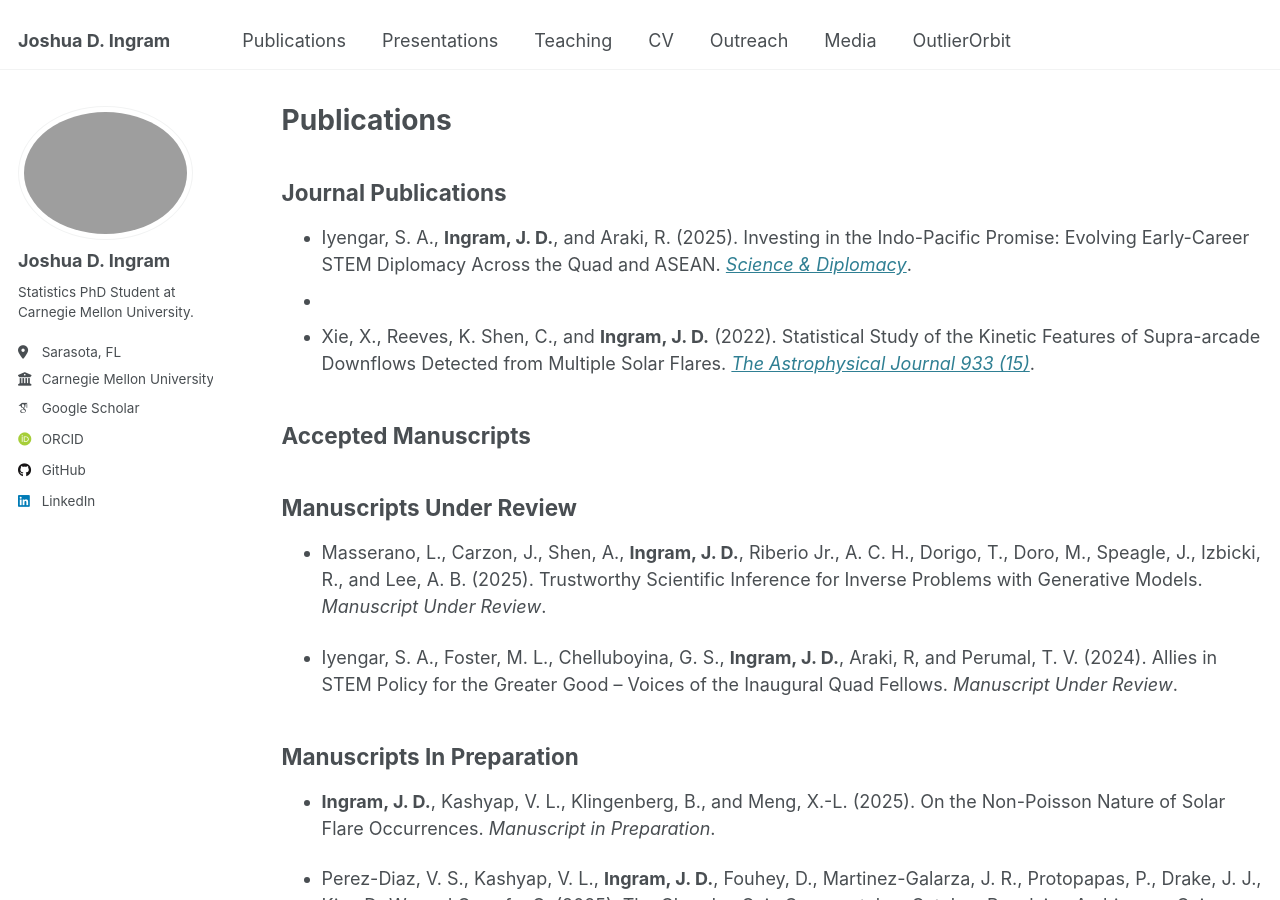
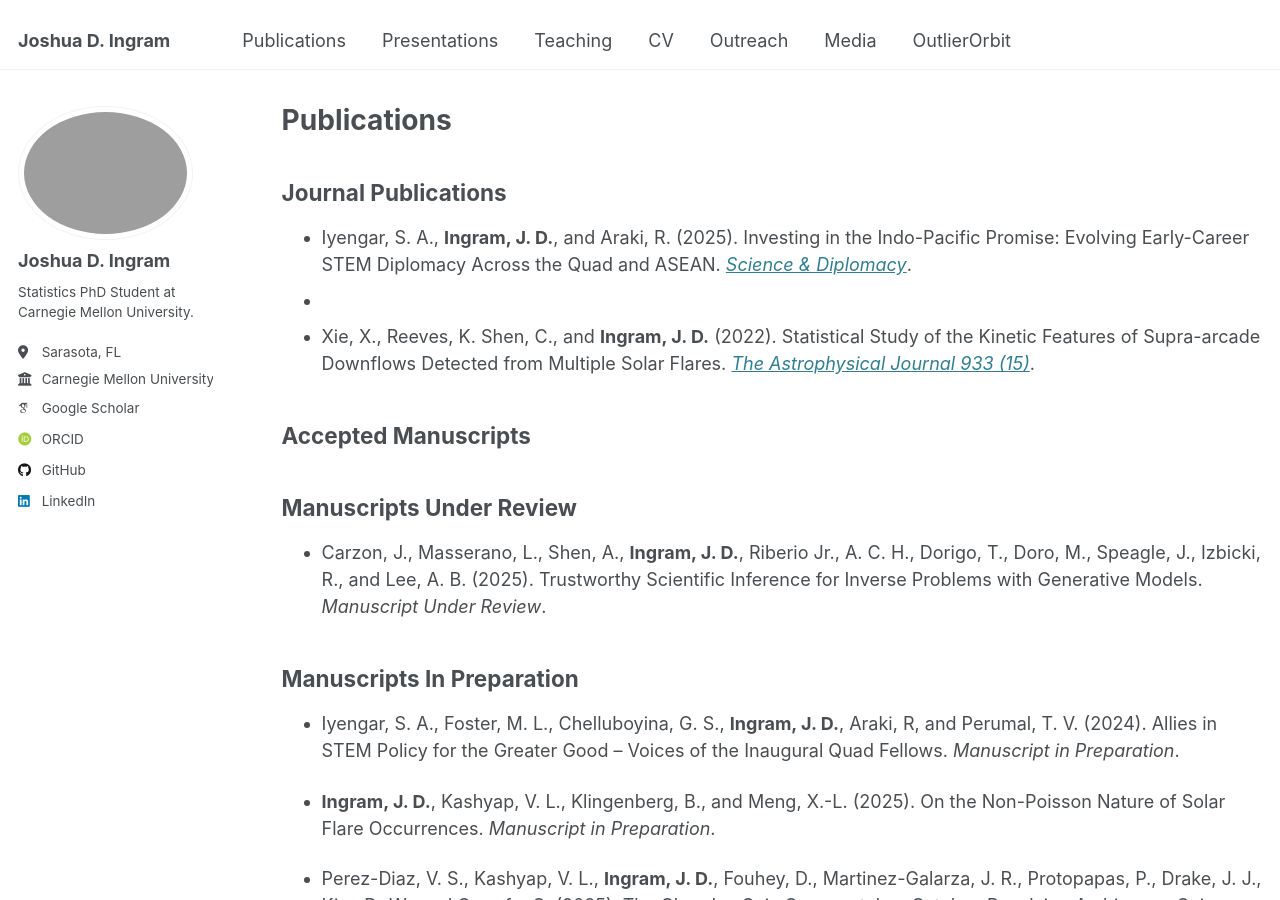
Before and after one commit to Joshuaingram/joshuaingram.github.io, a Jekyll site: the page built from _pages/publications.md, in a window 1280 px wide and 900 px high. Built offline with Jekyll 4.4.1, drawn with Linux system fonts in a browser that asks for light colours; some web fonts are replaced.

Commit message:
Update publications.md

```diff
--- a/_pages/publications.md
+++ b/_pages/publications.md
@@ -17,12 +17,12 @@ Accepted Manuscripts
 Manuscripts Under Review
 ------
 
-* Masserano, L., Carzon, J., Shen, A., **Ingram, J. D.**, Riberio Jr., A. C. H., Dorigo, T., Doro, M., Speagle, J., Izbicki, R., and Lee, A. B. (2025). Trustworthy Scientific Inference for Inverse Problems with Generative Models. *Manuscript Under Review*.
-
-* Iyengar, S. A., Foster, M. L., Chelluboyina, G. S., **Ingram, J. D.**, Araki, R, and Perumal, T. V. (2024). Allies in STEM Policy for the Greater Good – Voices of the Inaugural Quad Fellows. *Manuscript Under Review*.
+* Carzon, J., Masserano, L., Shen, A., **Ingram, J. D.**, Riberio Jr., A. C. H., Dorigo, T., Doro, M., Speagle, J., Izbicki, R., and Lee, A. B. (2025). Trustworthy Scientific Inference for Inverse Problems with Generative Models. *Manuscript Under Review*.
 
 Manuscripts In Preparation
 ------
+
+* Iyengar, S. A., Foster, M. L., Chelluboyina, G. S., **Ingram, J. D.**, Araki, R, and Perumal, T. V. (2024). Allies in STEM Policy for the Greater Good – Voices of the Inaugural Quad Fellows. *Manuscript in Preparation*.
 
 * **Ingram, J. D.**, Kashyap, V. L., Klingenberg, B., and Meng, X.-L. (2025). On the Non-Poisson Nature of Solar Flare Occurrences. *Manuscript in Preparation*.
 
```
